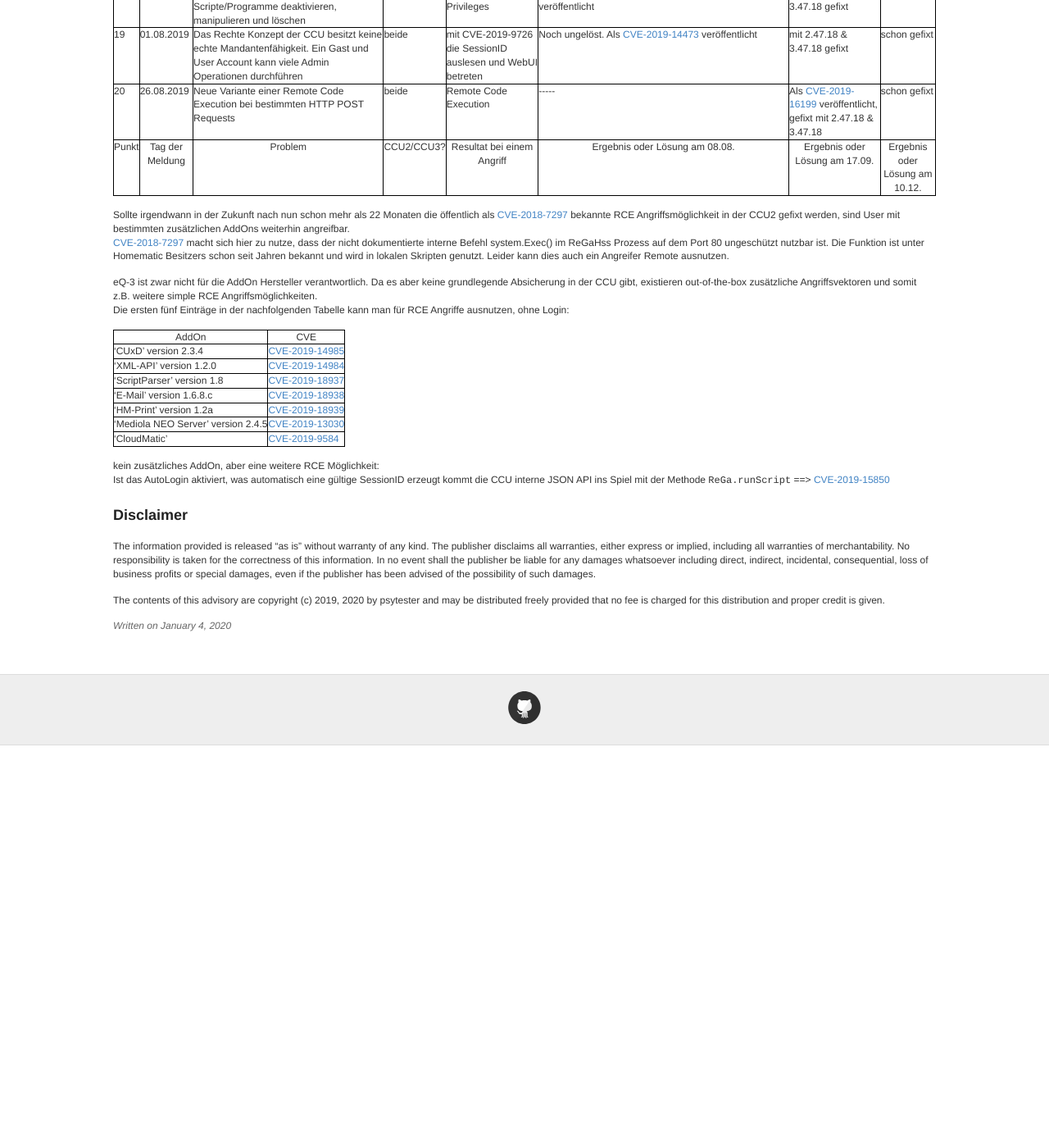
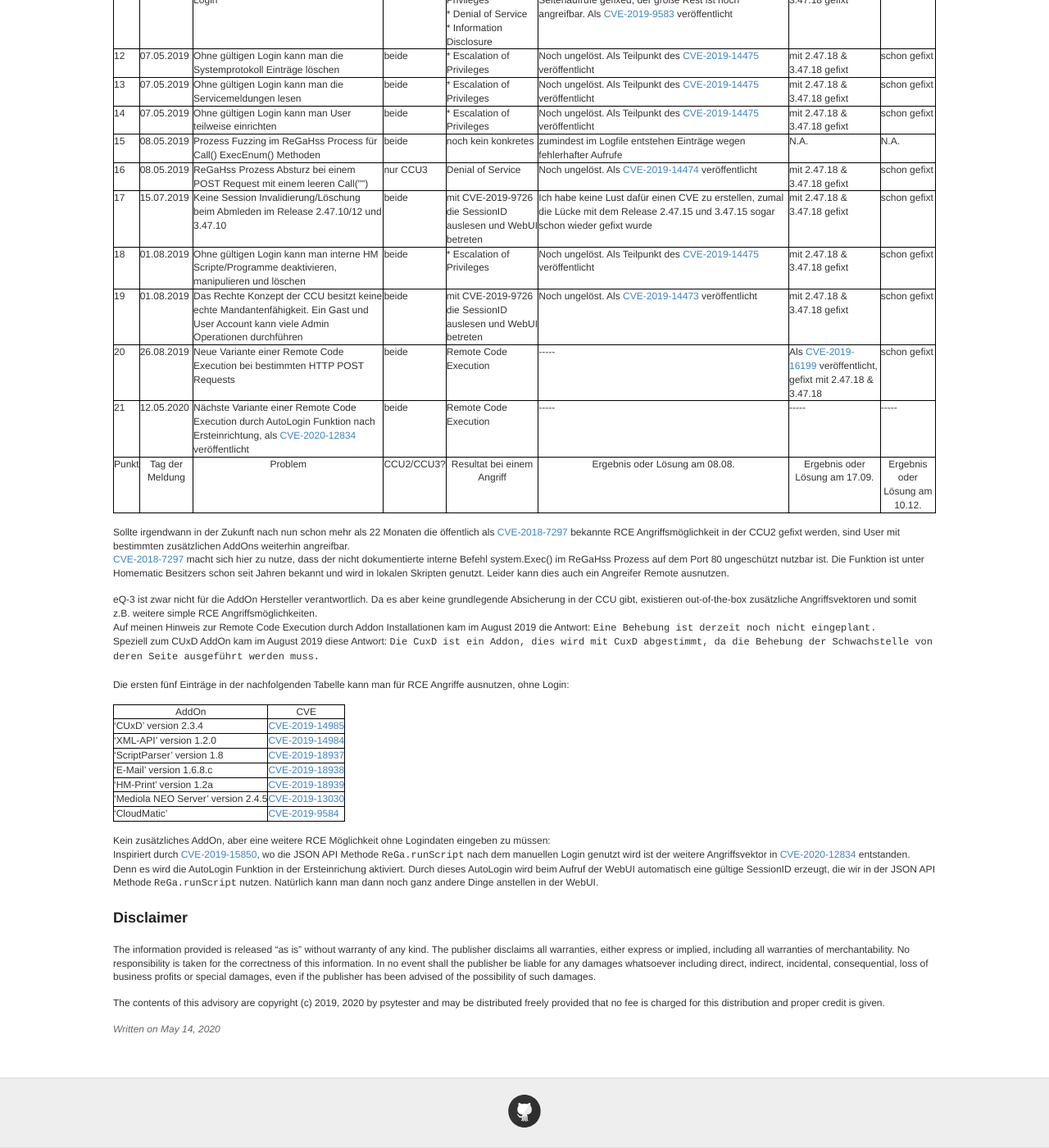
Before and after one commit to psytester/psytester.github.io, a Jekyll site: the page built from _posts/hacking_and_pentests/2019-07-09-eQ-3_Sicherheitsbewusstsein_zur_Homematic_CCU.md, in a window 1280 px wide and 1400 px high, scrolled down 3439 px. Shown: the whole window at 82% size. Built offline with Jekyll 4.4.1, drawn with Linux system fonts in a browser that asks for light colours; before the commit the page ends 4348 px from its top, so only the background shows below that; some of the changed text lies outside the part shown.

Commit message:
Update 2019-07-09-eQ-3_Sicherheitsbewusstsein_zur_Homematic_CCU.md

````diff
--- a/_posts/hacking_and_pentests/2019-07-09-eQ-3_Sicherheitsbewusstsein_zur_Homematic_CCU.md
+++ b/_posts/hacking_and_pentests/2019-07-09-eQ-3_Sicherheitsbewusstsein_zur_Homematic_CCU.md
@@ -1,11 +1,11 @@
 ---
 layout: post
 title:  "(kein) echtes Sicherheitsbewusstsein von eQ-3 zu Homematic CCU Sicherheitslücken?"
-date:   2020-01-04 01:05:00 MET
+date:   2020-05-14 23:25:00 MEST
 author: 'psytester'
 ---
 
-Ob eQ-3 als Hersteller der Homematic CCU das Thema Sicherheit wirklich ernst nimmt oder nur pressewirksam in einer Eigendarstellung darüber berichtet, wie zuletzt am 18.03.2019 die [eQ-3 Pressemitteilung](https://www.eq-3.de/aktuelles/newsreader/eq-3-schliesst-sicherheitsluecken-in-der-ccu.html) aka [CVE-2019-10119](https://nvd.nist.gov/vuln/detail/CVE-2019-10119) [CVE-2019-10120](https://nvd.nist.gov/vuln/detail/CVE-2019-10120) [CVE-2019-10121](https://nvd.nist.gov/vuln/detail/CVE-2019-10121) [CVE-2019-10122](https://nvd.nist.gov/vuln/detail/CVE-2019-10122), ich weiß es nicht.<br>
+Ob eQ-3 als Hersteller der Homematic CCU das Thema Sicherheit wirklich ernst nimmt oder nur pressewirksam in einer Eigendarstellung darüber berichtet, wie zuletzt am 18.03.2019 die [eQ-3 Pressemitteilung](https://www.eq-3.de/aktuelles/newsreader/eq-3-schliesst-sicherheitsluecken-in-der-ccu.html) aka [CVE-2019-10119](https://nvd.nist.gov/vuln/detail/CVE-2019-10119) [CVE-2019-10120](https://nvd.nist.gov/vuln/detail/CVE-2019-10120) [CVE-2019-10121](https://nvd.nist.gov/vuln/detail/CVE-2019-10121) [CVE-2019-10122](https://nvd.nist.gov/vuln/detail/CVE-2019-10122), ~~ich weiß es nicht~~ ich glaube es durch meine bisherigen Erfahrungen nicht mehr.<br>
 Ich als Melder von potentiellen Sicherheitslücken fühle mich jedenfalls zum Ende hin nicht ernst genommen.<br>
 Auch die bisher schon bekannten 6 CVEs aus dem Jahr 2018, davon 3 schwere Sicherheitslücken, siehe Übersicht auf [www.cvedetails.com](https://www.cvedetails.com/vulnerability-list/vendor_id-17729/Eq-3.html), sind teilweise heute noch nicht behoben worden oder erst "frisch" nach einem Jahr.<br>
 Leider teils nur oberflächlich geflickt....
@@ -99,6 +99,23 @@
 [...]Die meisten heutigen Smart Home Systeme haben massive Sicherheitslücken. Wie soll ein neues System sicher sein, wenn es unsichere Produkte früherer Technologien einbindet?
 ```
 
+# Und Jetzt?!? Fertig mit den Problemen?
+Update 14.05.2020:<br>
+
+Für die seit 2018 bekannte Schwachstelle [CVE-2018-7297](https://atomic111.github.io/article/homematic-ccu2-remote-code-execution) hatte eQ-3 im August 2019 diese Antwort gegeben:
+```
+Die Schwachstellen in der CCU3 sind bereist behoben.
+Der gleiche Ansatz wie bei der CCU3 führte bei der CCU2 dazu , dass die Partnererweiterungen (z.B. Penzler-App) nicht mehr funktionierten.
+Daher ist die Behebung evtl. nicht wirtschaftlich sinnvoll lösbar, dies muss für das Release im 1. Quartal 2020 geprüft werden.
+```
+Naja...<br>
+Q1/2020 ist jetzt im Mai 2020 schon länger vorbei.<br>
+Aber Zeit = Geld wurde wegen [CVE-2019-9582](https://psytester.github.io/CVE-2019-9582/) aufgewendet um ein großes Update der CCU2 auf eine deutlich neuer Build Root und BusyBox Version durchzuführen. Dabei wurde auch gleich `curl` mitgebracht, was viele freut aber auch zu [Problemen führte](https://homematic-forum.de/forum/viewtopic.php?p=549683#p549683).<br>
+Und der Kernel wurde erneuert, natürlich ohne "Absprache"/Test mit den AddOn Projekten und schwupps liefen in [CUxD die FTDI USB Sticks nicht mehr](https://homematic-forum.de/forum/viewtopic.php?p=548420#p548420).
+
+
+
+
 ## Die Liste der gemeldeten Punkte
 <div style="overflow-x:auto;">
 <table border="1">
@@ -133,6 +150,7 @@
     <tr><td>18</td><td>01.08.2019</td><td>Ohne gültigen Login kann man interne HM Scripte/Programme deaktivieren, manipulieren und löschen</td><td>beide</td><td>* Escalation of Privileges</td><td>Noch ungelöst. Als Teilpunkt des <a target="_blank" href="https://psytester.github.io/CVE-2019-14475/">CVE-2019-14475</a> veröffentlicht</td><td>mit 2.47.18 & 3.47.18 gefixt</td><td>schon gefixt</td></tr>
     <tr><td>19</td><td>01.08.2019</td><td>Das Rechte Konzept der CCU besitzt keine echte Mandantenfähigkeit. Ein Gast und User Account kann viele Admin Operationen durchführen</td><td>beide</td><td>mit CVE-2019-9726 die SessionID auslesen und WebUI betreten</td><td>Noch ungelöst. Als <a target="_blank" href="https://psytester.github.io/CVE-2019-14473/">CVE-2019-14473</a> veröffentlicht</td><td>mit 2.47.18 & 3.47.18 gefixt</td><td>schon gefixt</td></tr>
     <tr><td>20</td><td>26.08.2019</td><td>Neue Variante einer Remote Code Execution bei bestimmten HTTP POST Requests</td><td>beide</td><td>Remote Code Execution</td><td>-----</td><td>Als <a target="_blank" href="https://psytester.github.io/CVE-2019-16199/">CVE-2019-16199</a> veröffentlicht, gefixt mit 2.47.18 & 3.47.18</td><td>schon gefixt</td></tr>
+    <tr><td>21</td><td>12.05.2020</td><td>Nächste Variante einer Remote Code Execution durch AutoLogin Funktion nach Ersteinrichtung, als <a target="_blank" href="https://psytester.github.io/CVE-2020-12834/">CVE-2020-12834</a> veröffentlicht</td><td>beide</td><td>Remote Code Execution</td><td>-----</td><td>-----</td><td>-----</td></tr>
   </tbody>
 </table>
 </div>
@@ -141,6 +159,9 @@
 [CVE-2018-7297](https://atomic111.github.io/article/homematic-ccu2-remote-code-execution) macht sich hier zu nutze, dass der nicht dokumentierte interne Befehl system.Exec() im ReGaHss Prozess auf dem Port 80 ungeschützt nutzbar ist. Die Funktion ist unter Homematic Besitzers schon seit Jahren bekannt und wird in lokalen Skripten genutzt. Leider kann dies auch ein Angreifer Remote ausnutzen.
 
 eQ-3 ist zwar nicht für die AddOn Hersteller verantwortlich. Da es aber keine grundlegende Absicherung in der CCU gibt, existieren out-of-the-box zusätzliche Angriffsvektoren und somit z.B. weitere simple RCE Angriffsmöglichkeiten.<br>
+Auf meinen Hinweis zur Remote Code Execution durch Addon Installationen kam im August 2019 die Antwort: `Eine Behebung ist derzeit noch nicht eingeplant.`<br>
+Speziell zum CUxD AddOn kam im August 2019 diese Antwort: `Die CuxD ist ein Addon, dies wird  mit CuxD abgestimmt, da die Behebung der Schwachstelle von deren Seite ausgeführt werden muss.`<br>
+<br>
 Die ersten fünf Einträge in der nachfolgenden Tabelle kann man für RCE Angriffe ausnutzen, ohne Login:
 
 | AddOn| CVE |
@@ -153,9 +174,8 @@
 | 'Mediola NEO Server' version 2.4.5 | [CVE-2019-13030](https://psytester.github.io/CVE-2019-13030/) |
 | 'CloudMatic' | [CVE-2019-9584](https://psytester.github.io/CVE-2019-9584/) |
 
-kein zusätzliches AddOn, aber eine weitere RCE Möglichkeit:<br>
-Ist das AutoLogin aktiviert, was automatisch eine gültige SessionID erzeugt kommt die CCU interne JSON API ins Spiel mit der Methode `ReGa.runScript` ==> [CVE-2019-15850](https://noskill1337.github.io/homematic-ccu3-remote-code-execution)
-
+Kein zusätzliches AddOn, aber eine weitere RCE Möglichkeit ohne Logindaten eingeben zu müssen:<br>
+Inspiriert durch [CVE-2019-15850](https://noskill1337.github.io/homematic-ccu3-remote-code-execution), wo die JSON API Methode `ReGa.runScript` nach dem manuellen Login genutzt wird ist der weitere Angriffsvektor in [CVE-2020-12834](https://psytester.github.io/CVE-2020-12834/) entstanden. Denn es wird die AutoLogin Funktion in der Ersteinrichung aktiviert. Durch dieses AutoLogin wird beim Aufruf der WebUI automatisch eine gültige SessionID erzeugt, die wir in der JSON API Methode `ReGa.runScript` nutzen. Natürlich kann man dann noch ganz andere Dinge anstellen in der WebUI.
 
 # Disclaimer
 
````
